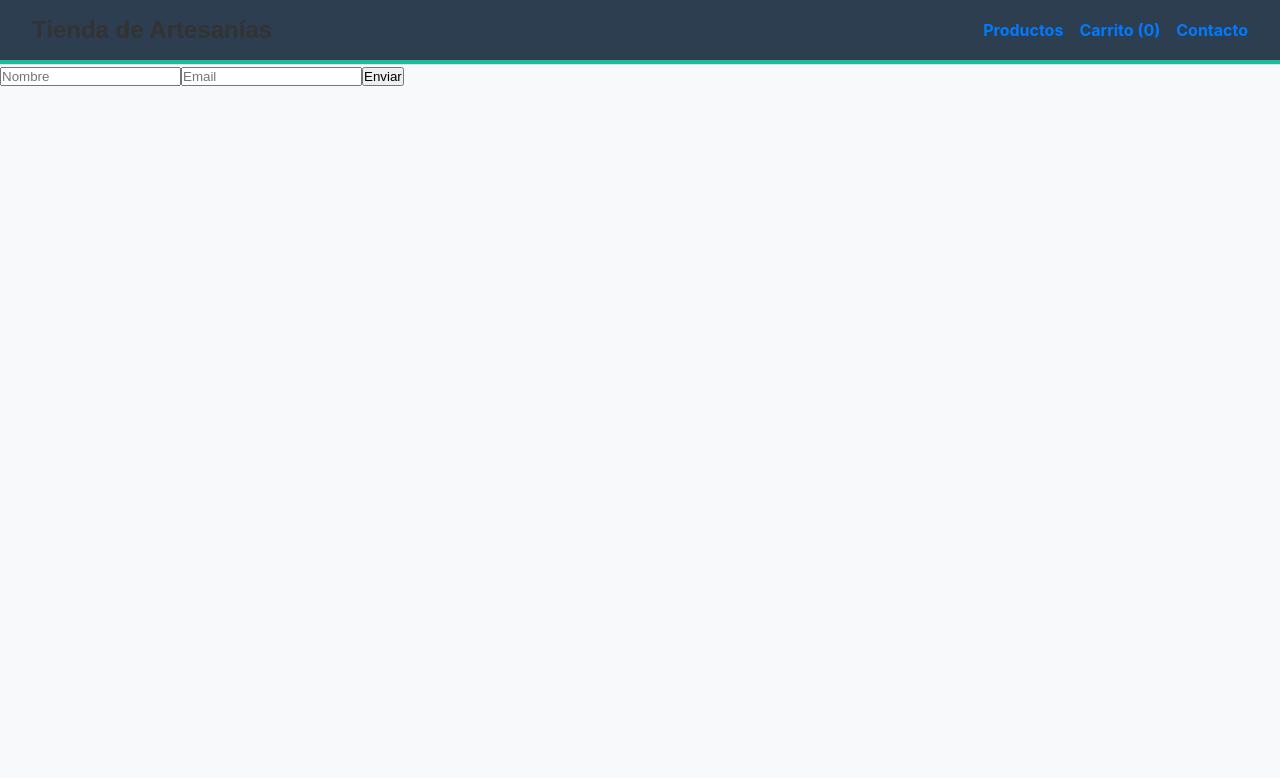
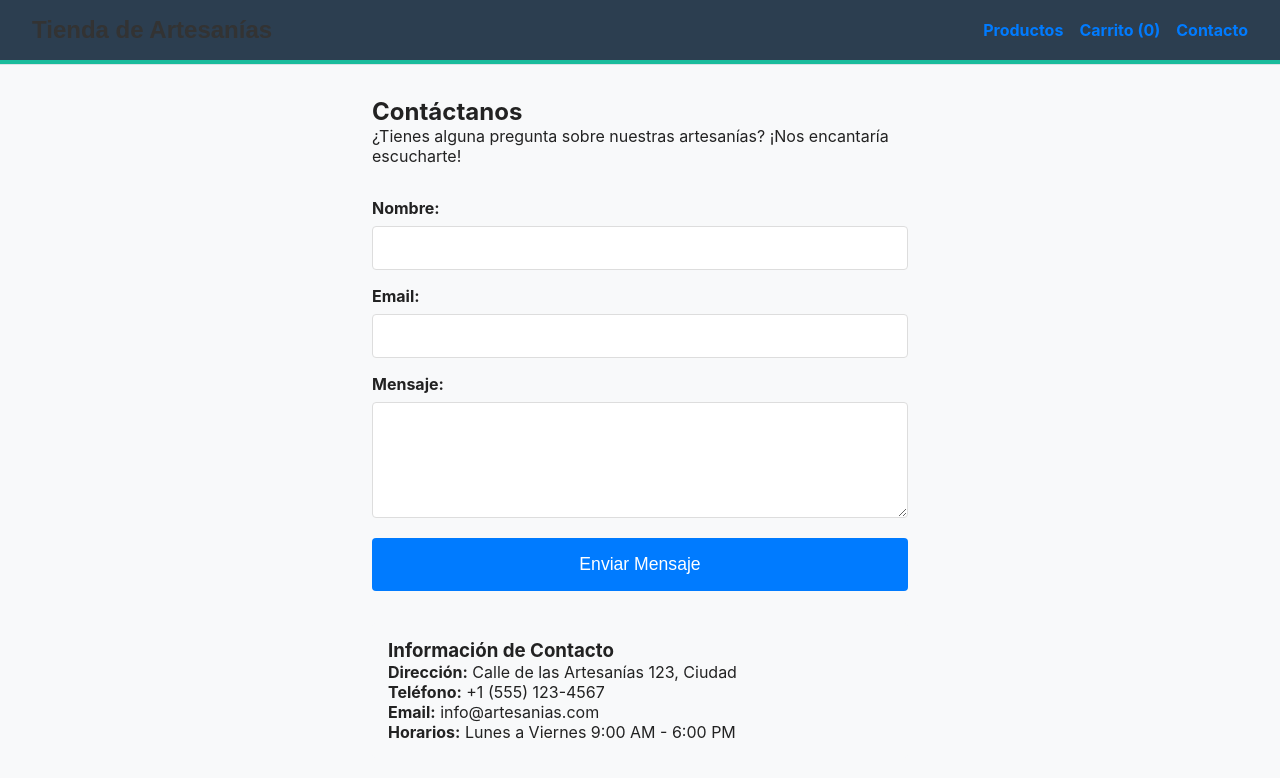
Before and after one commit to laplace247/tienda-online, a React (Create React App) app: page /contact in a window 1280 px wide. Shown: the top 778 px of the page. Built offline with nearby package versions, Linux system fonts and the light colour scheme.

Commit message:
corrigio estructura y styles de cart y contactForm

```diff
--- a/src/App.css
+++ b/src/App.css
@@ -33,3 +33,15 @@ a {
 a:hover {
   text-decoration: underline !important;
 }
+
+/* Prevenir scroll cuando el menú móvil está abierto */
+body.menu-open {
+  overflow: hidden;
+}
+
+/* Estilos responsive globales */
+@media (max-width: 768px) {
+  .App {
+    padding-top: 0;
+  }
+}
--- a/src/components/Cart.js
+++ b/src/components/Cart.js
@@ -1,22 +1,82 @@
-import { useState } from 'react';
+function Cart({ cart, removeFromCart }) {
+  const total = cart.reduce((sum, item) => sum + item.price, 0);
 
-function Cart() {
-  const [cart, setCart] = useState([]);
-
-  const handleAddToCart = (product) => {
-    setCart([...cart, product]);
-  };
+  if (cart.length === 0) {
+    return (
+      <div style={{ padding: '2rem', textAlign: 'center' }}>
+        <h2>Tu carrito está vacío</h2>
+        <p>¡Agrega algunos productos hermosos a tu carrito!</p>
+      </div>
+    );
+  }
 
   return (
-    <div>
+    <div style={{ padding: '2rem', maxWidth: '800px', margin: '0 auto' }}>
       <h2>Carrito de Compras</h2>
-      <button onClick={() => handleAddToCart('Producto 1')}>Agregar Producto 1</button>
-      <ul>
+
+      <div style={{ marginTop: '1rem' }}>
         {cart.map((item, index) => (
-          <li key={index}>{item}</li>
+          <div key={index} style={{
+            display: 'flex',
+            justifyContent: 'space-between',
+            alignItems: 'center',
+            padding: '1rem',
+            border: '1px solid #ddd',
+            borderRadius: '4px',
+            marginBottom: '0.5rem'
+          }}>
+            <div style={{ display: 'flex', alignItems: 'center', gap: '1rem' }}>
+              <img
+                src={item.imageUrl}
+                alt={item.name}
+                style={{ width: '60px', height: '60px', objectFit: 'cover', borderRadius: '4px' }}
+              />
+              <div>
+                <h4>{item.name}</h4>
+                <p style={{ color: '#28a745', fontWeight: 'bold' }}>${item.price}</p>
+              </div>
+            </div>
+
+            <button
+              onClick={() => removeFromCart(item.id)}
+              style={{
+                padding: '0.5rem 1rem',
+                backgroundColor: '#dc3545',
+                color: 'white',
+                border: 'none',
+                borderRadius: '4px',
+                cursor: 'pointer'
+              }}
+            >
+              Eliminar
+            </button>
+          </div>
         ))}
-      </ul>
+      </div>
+
+      <div style={{
+        marginTop: '2rem',
+        padding: '1rem',
+        backgroundColor: '#f8f9fa',
+        borderRadius: '4px',
+        textAlign: 'right'
+      }}>
+        <h3>Total: ${total.toFixed(2)}</h3>
+        <button style={{
+          padding: '1rem 2rem',
+          backgroundColor: '#007bff',
+          color: 'white',
+          border: 'none',
+          borderRadius: '4px',
+          cursor: 'pointer',
+          fontSize: '1.1rem',
+          marginTop: '1rem'
+        }}>
+          Proceder al Pago
+        </button>
+      </div>
     </div>
   );
 }
+
 export default Cart;
--- a/src/components/ContactForm.js
+++ b/src/components/ContactForm.js
@@ -1,36 +1,119 @@
 import { useState } from 'react';
 
 function ContactForm() {
-  const [formData, setFormData] = useState({ name: '', email: '' });
+  const [formData, setFormData] = useState({
+    name: '',
+    email: '',
+    message: ''
+  });
 
   const handleChange = (e) => {
     const { name, value } = e.target;
-    setFormData({ ...formData, [name]: value });
+    setFormData({
+      ...formData,
+      [name]: value
+    });
   };
 
   const handleSubmit = (e) => {
     e.preventDefault();
-    alert(`Gracias por contactarnos, ${formData.name}!`);
+    alert(`¡Gracias por contactarnos, ${formData.name}! Te responderemos pronto.`);
+    setFormData({ name: '', email: '', message: '' });
   };
 
   return (
-    <form onSubmit={handleSubmit}>
+    <div style={{ padding: '2rem', maxWidth: '600px', margin: '0 auto' }}>
+      <h2>Contáctanos</h2>
+      <p>¿Tienes alguna pregunta sobre nuestras artesanías? ¡Nos encantaría escucharte!</p>
+
+      <form onSubmit={handleSubmit} style={{ marginTop: '2rem' }}>
+        <div style={{ marginBottom: '1rem' }}>
+          <label style={{ display: 'block', marginBottom: '0.5rem', fontWeight: 'bold' }}>
+            Nombre:
+          </label>
           <input
             type="text"
             name="name"
-        placeholder="Nombre"
             value={formData.name}
             onChange={handleChange}
+            required
+            style={{
+              width: '100%',
+              padding: '0.75rem',
+              border: '1px solid #ddd',
+              borderRadius: '4px',
+              fontSize: '1rem'
+            }}
           />
+        </div>
+
+        <div style={{ marginBottom: '1rem' }}>
+          <label style={{ display: 'block', marginBottom: '0.5rem', fontWeight: 'bold' }}>
+            Email:
+          </label>
           <input
             type="email"
             name="email"
-        placeholder="Email"
             value={formData.email}
             onChange={handleChange}
+            required
+            style={{
+              width: '100%',
+              padding: '0.75rem',
+              border: '1px solid #ddd',
+              borderRadius: '4px',
+              fontSize: '1rem'
+            }}
           />
-      <button type="submit">Enviar</button>
+        </div>
+
+        <div style={{ marginBottom: '1rem' }}>
+          <label style={{ display: 'block', marginBottom: '0.5rem', fontWeight: 'bold' }}>
+            Mensaje:
+          </label>
+          <textarea
+            name="message"
+            value={formData.message}
+            onChange={handleChange}
+            required
+            rows="5"
+            style={{
+              width: '100%',
+              padding: '0.75rem',
+              border: '1px solid #ddd',
+              borderRadius: '4px',
+              fontSize: '1rem',
+              resize: 'vertical'
+            }}
+          />
+        </div>
+
+        <button
+          type="submit"
+          style={{
+            padding: '1rem 2rem',
+            backgroundColor: '#007bff',
+            color: 'white',
+            border: 'none',
+            borderRadius: '4px',
+            cursor: 'pointer',
+            fontSize: '1.1rem',
+            width: '100%'
+          }}
+        >
+          Enviar Mensaje
+        </button>
       </form>
+
+      <div style={{ marginTop: '2rem', padding: '1rem', backgroundColor: '#f8f9fa', borderRadius: '4px' }}>
+        <h3>Información de Contacto</h3>
+        <p><strong>Dirección:</strong> Calle de las Artesanías 123, Ciudad</p>
+        <p><strong>Teléfono:</strong> +1 (555) 123-4567</p>
+        <p><strong>Email:</strong> info@artesanias.com</p>
+        <p><strong>Horarios:</strong> Lunes a Viernes 9:00 AM - 6:00 PM</p>
+      </div>
+    </div>
   );
 }
+
 export default ContactForm;
--- a/src/components/ProductList.js
+++ b/src/components/ProductList.js
@@ -28,7 +28,7 @@ function ProductList({ addToCart }) {
               {product.description.substring(0, 100)}...
             </p>
             <p style={{ fontSize: '1.2rem', fontWeight: 'bold', color: '#28a745' }}>
-              ${product.price}
+              S/. {product.price}
             </p>
             <div style={{ display: 'flex', gap: '0.5rem', justifyContent: 'center' }}>
               <Link
```
Lines whose indentation alone changed are shown as unchanged.
